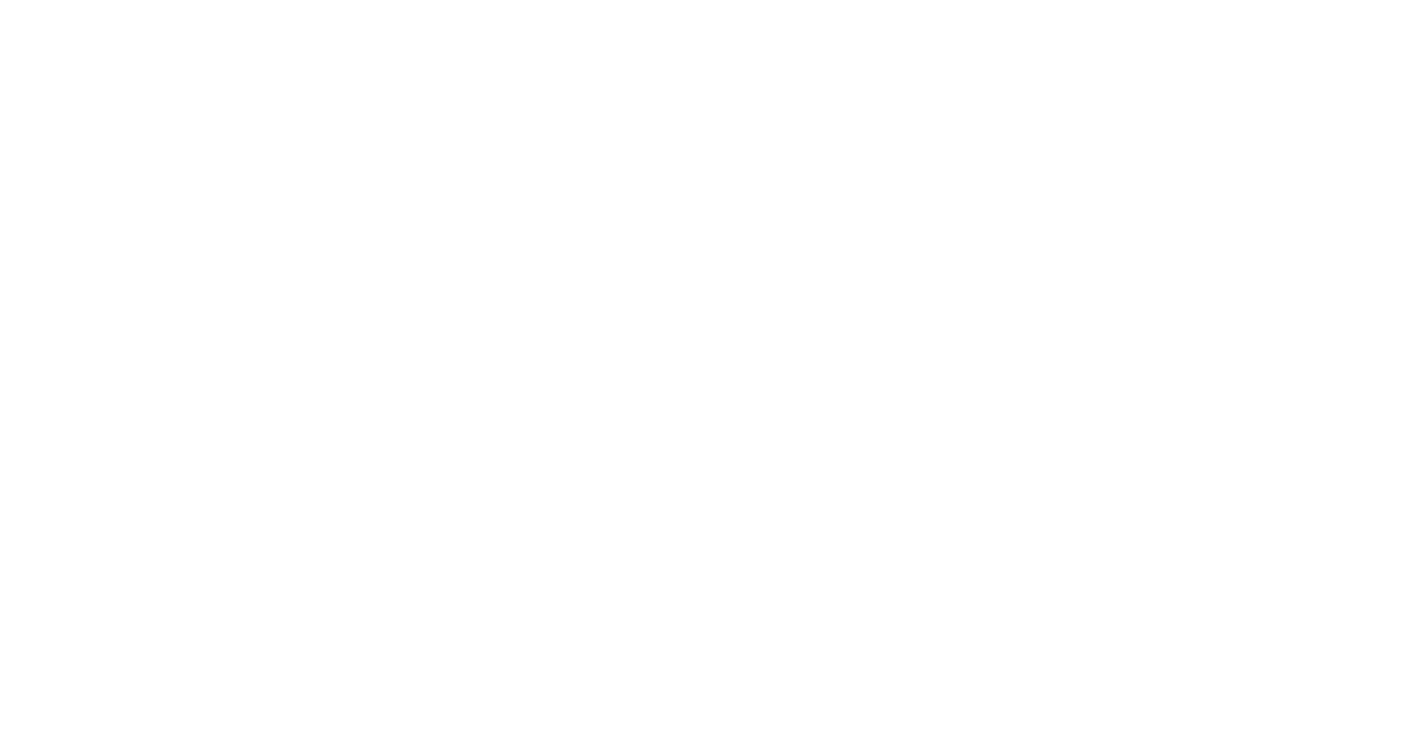
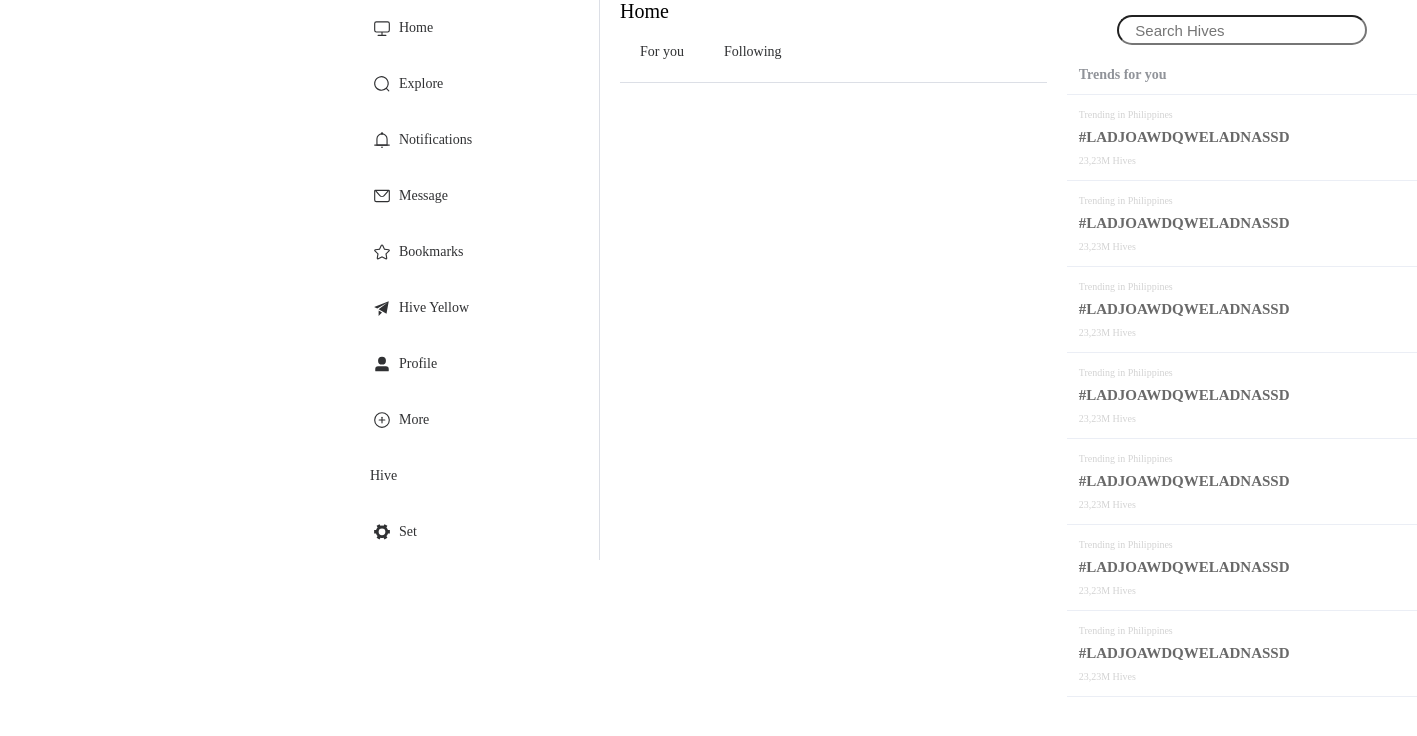
Before and after one commit to xilinlan/CUG-hivesPlatform-Vue, a Vue app in the folder hives-vue-demo1/: page /home in a window 1280 px wide. Before the commit this address had no page. Shown: the top 736 px of the page, 1417 px wide, since content can reach past the window. Built offline with nearby package versions, Linux system fonts and the light colour scheme.

Commit message:
docs:add files

```diff
--- a/hives-vue-demo1/package.json
+++ b/hives-vue-demo1/package.json
@@ -8,6 +8,7 @@
     "preview": "vite preview"
   },
   "dependencies": {
+    "axios": "^1.3.4",
     "element-plus": "^2.3.2",
     "pinia": "^2.0.32",
     "vue": "^3.2.47",
--- a/hives-vue-demo1/src/main.js
+++ b/hives-vue-demo1/src/main.js
@@ -8,8 +8,12 @@
 import axios from 'axios'
 import './assets/global.css'
 import './assets/LoginAndRegister.css'
+import * as ElementPlusIconsVue from '@element-plus/icons-vue'
 
 const app = createApp(App)
+for (const [key, component] of Object.entries(ElementPlusIconsVue)) {
+    app.component(key, component)
+}
 axios.defaults.baseURL = 'http://localhost:88/'
 
 app.config.globalProperties.$http=axios
--- a/hives-vue-demo1/src/router/index.js
+++ b/hives-vue-demo1/src/router/index.js
@@ -3,6 +3,10 @@
 import AboutView from '../views/AboutView.vue'
 import Login from '../views/login.vue'
 import Register from '../views/register.vue'
+import NotificationsView from "../views/NotificationsView.vue";
+import ExploreView from "../views/ExploreView.vue";
+import ForyouView from "../views/ForyouView.vue";
+import FollowingView from "../views/FollowingView.vue";
 
 const router = createRouter({
   history: createWebHistory(import.meta.env.BASE_URL),
@@ -24,7 +28,34 @@
       path:'/register',
       name: 'register',
       component: Register
-    }
+    },
+    {
+      path: '/home',
+      name: 'homeviwe',
+      component: HomeView,
+      children:[
+        {
+          path:'/explore',
+          name:'ExploreView',
+          component:ExploreView
+        },
+        {
+          path:'/notifications',
+          name:'NotificationsView',
+          component:NotificationsView,
+        },
+        {
+          path:'/foryou',
+          name:'ForyouView',
+          component:ForyouView,
+        },
+        {
+          path:'/following',
+          name:'FollowingView',
+          component:FollowingView,
+        }
+      ]
+    },
   ]
 })
 
--- /dev/null
+++ b/hives-vue-demo1/src/views/ExploreView.vue
@@ -0,0 +1,17 @@
+<template>
+  <div>
+    Explore
+  </div>
+</template>
+
+<script>
+export default {
+  name: "ExploreView"
+}
+</script>
+
+<style scoped>
+div{
+  background: #181818;
+}
+</style>
--- /dev/null
+++ b/hives-vue-demo1/src/views/FollowingView.vue
@@ -0,0 +1,15 @@
+<template>
+  <div>
+    Following
+  </div>
+</template>
+
+<script>
+export default {
+  name: "FollowingView"
+}
+</script>
+
+<style scoped>
+
+</style>
--- /dev/null
+++ b/hives-vue-demo1/src/views/ForyouView.vue
@@ -0,0 +1,15 @@
+<template>
+  <div>
+    For you
+  </div>
+</template>
+
+<script>
+export default {
+  name: "ForyouView"
+}
+</script>
+
+<style scoped>
+
+</style>
--- a/hives-vue-demo1/src/views/HomeView.vue
+++ b/hives-vue-demo1/src/views/HomeView.vue
@@ -1,9 +1,174 @@
 <script setup>
-import TheWelcome from '../components/TheWelcome.vue'
+import { ref } from 'vue'
+import { Search } from '@element-plus/icons-vue'
+const input1 = ref('')
+const tableData = [
+    {
+      place:'Trending in Philippines',
+      trendsname:'#LADJOAWDQWELADNASSD',
+      num:'23,23M Hives'
+    },
+  {
+    place:'Trending in Philippines',
+    trendsname:'#LADJOAWDQWELADNASSD',
+    num:'23,23M Hives'
+  },
+  {
+    place:'Trending in Philippines',
+    trendsname:'#LADJOAWDQWELADNASSD',
+    num:'23,23M Hives'
+  },
+  {
+    place:'Trending in Philippines',
+    trendsname:'#LADJOAWDQWELADNASSD',
+    num:'23,23M Hives'
+  },
+  {
+    place:'Trending in Philippines',
+    trendsname:'#LADJOAWDQWELADNASSD',
+    num:'23,23M Hives'
+  },
+  {
+    place:'Trending in Philippines',
+    trendsname:'#LADJOAWDQWELADNASSD',
+    num:'23,23M Hives'
+  },
+  {
+    place:'Trending in Philippines',
+    trendsname:'#LADJOAWDQWELADNASSD',
+    num:'23,23M Hives'
+  }
+]
+const activeIndex = ref('1')
 </script>
 
 <template>
-  <main>
-    <TheWelcome />
-  </main>
+  <el-row :gutter="0">
+    <el-col :span="20"><div class="grid-content ep-bg-purple">
+      <el-container class="layout-container-demo" >
+        <el-aside width="600px">
+          <el-scrollbar>
+            <el-menu @select="MeanClick" class="el-menu-home">
+              <el-menu-item class="main-menu-item" index="/home"><el-icon><Monitor /></el-icon>Home</el-menu-item>
+              <el-menu-item class="main-menu-item" index="/explore"><el-icon><Search /></el-icon>Explore</el-menu-item>
+              <el-menu-item class="main-menu-item" index="/notifications"><el-icon><Bell /></el-icon>Notifications</el-menu-item>
+              <el-menu-item class="main-menu-item" index="4"><el-icon><Message /></el-icon>Message</el-menu-item>
+              <el-menu-item class="main-menu-item" index="5"><el-icon><Star /></el-icon>Bookmarks</el-menu-item>
+              <el-menu-item class="main-menu-item" index="6"><el-icon><Promotion /></el-icon>Hive Yellow</el-menu-item>
+              <el-menu-item class="main-menu-item" index="7"><el-icon><UserFilled /></el-icon>Profile</el-menu-item>
+              <el-menu-item class="main-menu-item" index="8"><el-icon><CirclePlus /></el-icon>More</el-menu-item>
+              <el-menu-item class="main-menu-item" index="9">Hive</el-menu-item>
+              <el-menu-item class="main-menu-item" index="10"><el-icon><Tools /></el-icon>Set</el-menu-item>
+            </el-menu>
+          </el-scrollbar>
+        </el-aside>
+
+        <el-container>
+          <el-header style="text-align: left; font-size: 20px" v-if="this.$router.currentRoute.value.path==='/home'||this.$router.currentRoute.value.path==='/foryou'||this.$router.currentRoute.value.path==='/following'">
+            <div class="toolbar">
+              <div>Home</div>
+              <el-menu
+                  :default-active="activeIndex"
+                  class="el-menu-demo"
+                  mode="horizontal"
+                  @select="MeanClick"
+              >
+                <el-menu-item index="foryou">For you</el-menu-item>
+                <el-menu-item index="following">Following</el-menu-item>
+              </el-menu>
+            </div>
+          </el-header>
+          <el-main class="el-main-content">
+            <router-view/>
+          </el-main>
+        </el-container>
+      </el-container>
+    </div>
+    </el-col>
+    <el-col :span="4"><div class="grid-content ep-bg-purple" id="search_div">
+      <el-aside width="350px" style="text-align: center">
+        <el-scrollbar>
+          <div class="demo-input-size" style="width: 250px;margin-left: 50px">
+<!--            <el-input-->
+<!--                v-model="input1"-->
+<!--                class="w-50 m-2"-->
+<!--                size="large"-->
+<!--                rows="1"-->
+<!--                style="border-top-left-radius: 50px"-->
+<!--                placeholder="Search Hives"-->
+<!--                :prefix-icon="Search"-->
+<!--            />-->
+            <input class="explore-input" type="text" placeholder="    Search Hives" :prefix="Search" />
+            </div>
+          <div>
+            <el-table :data="tableData" style="width: 100%;margin-top: 10px" class="table_trends">
+              <el-table-column  label="Trends for you" :header-cell-style="{fontSize: '14px',fontWeight:'bolder',color:'black'}">
+                <template  #default="scope">
+                  <p style="color: #D3D3D3;font-size: 10px">{{scope.row.place}}</p>
+                  <h1 style="color: #696969;font-size: 15px;font-weight: bolder;text-overflow: ellipsis">{{scope.row.trendsname}}</h1>
+                  <p style="color: #D3D3D3;font-size: 10px">{{scope.row.num}}</p>
+                </template>
+              </el-table-column>
+            </el-table>
+          </div>
+        </el-scrollbar>
+      </el-aside>
+    </div>
+    </el-col>
+  </el-row>
+
 </template>
+
+<script>
+
+export default {
+  methods: {
+    MeanClick(index){
+      this.$router.push(index);
+    }
+  }
+}
+</script>
+<style scoped>
+.main-menu-item:hover{
+  border-left:none !important;
+  background-color:white;
+  color: #fdc107 !important;
+  font-size: 25px;
+}
+.main-menu-item.is-active{
+  border-left:none !important;
+  background-color: rgba(166, 163, 163, 0.99);
+  color: #fdc107 !important;
+  font-size: 20px;
+}
+.el-menu-home{
+  margin-left: 350px;
+}
+.el-row {
+  margin-bottom: 20px;
+}
+.el-row:last-child {
+  margin-bottom: 0;
+}
+.el-col {
+  border-radius: 4px;
+}
+
+.grid-content {
+  border-radius: 4px;
+  min-height: 36px;
+}
+.el-main-content{
+  width: 800px;
+}
+#search_div{
+  margin-top: 15px;
+}
+.explore-input{
+  width: 250px;
+  height: 30px;
+  border-radius: 20px;
+  font-size: 15px;
+}
+</style>
--- /dev/null
+++ b/hives-vue-demo1/src/views/NotificationsView.vue
@@ -0,0 +1,15 @@
+<template>
+<div>
+  Notifications
+</div>
+</template>
+
+<script>
+export default {
+  name: "NotificationsView"
+}
+</script>
+
+<style scoped>
+
+</style>
--- a/hives-vue-demo1/src/views/login.vue
+++ b/hives-vue-demo1/src/views/login.vue
@@ -34,7 +34,7 @@
         </div>
       </div>
       <div class="butt">
-        <el-button type="primary" @click="login()"
+        <el-button type="primary" @click="logintest()"
           >登录</el-button
         >
         <el-button class="shou" @click="register">注册</el-button>
@@ -68,6 +68,9 @@
   mounted() {
   },
   methods: {
+    logintest(){
+      this.$router.push('/home')
+    },
     login() {
         console.log(this.form.password)
         console.log(this.form.email)
```
Also changed, not shown: hives-vue-demo1/src/assets/main.css (line endings or trailing spaces), 1 other file (tests, documents, lock files or other folders).
